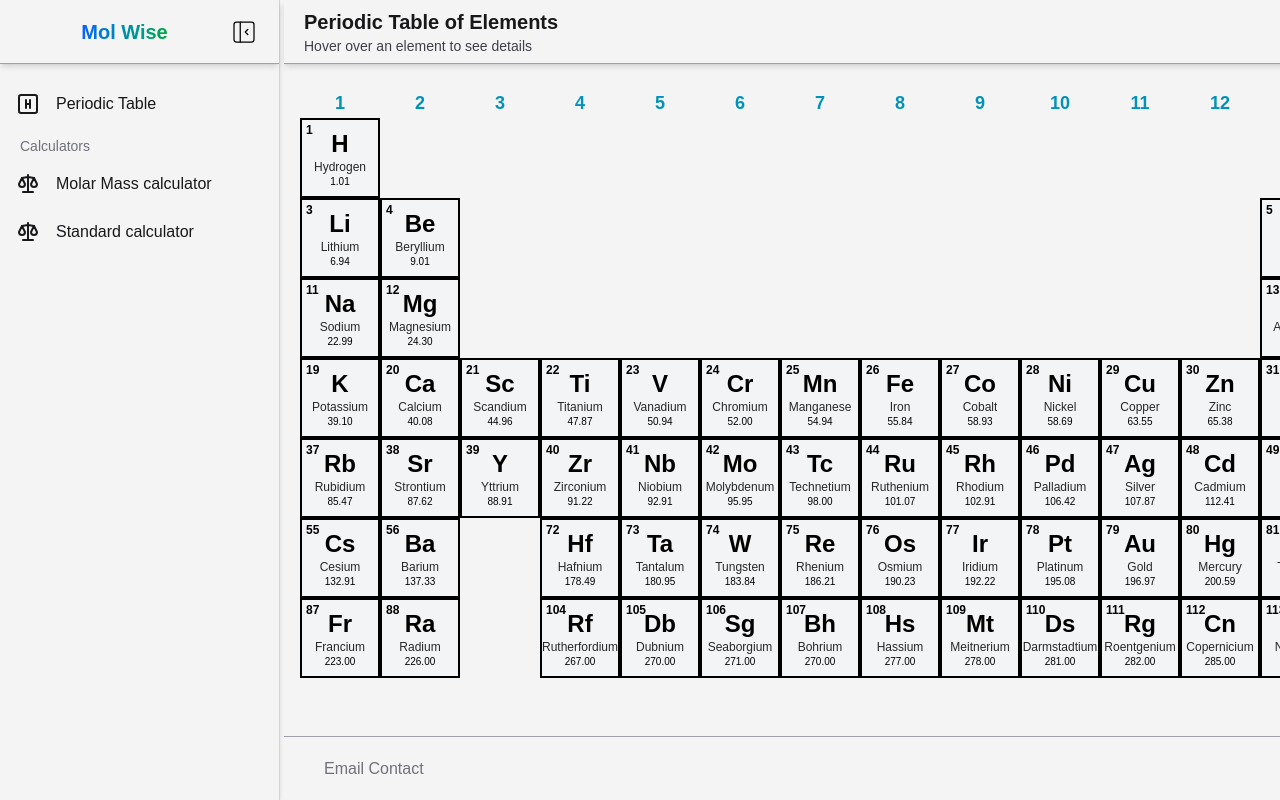
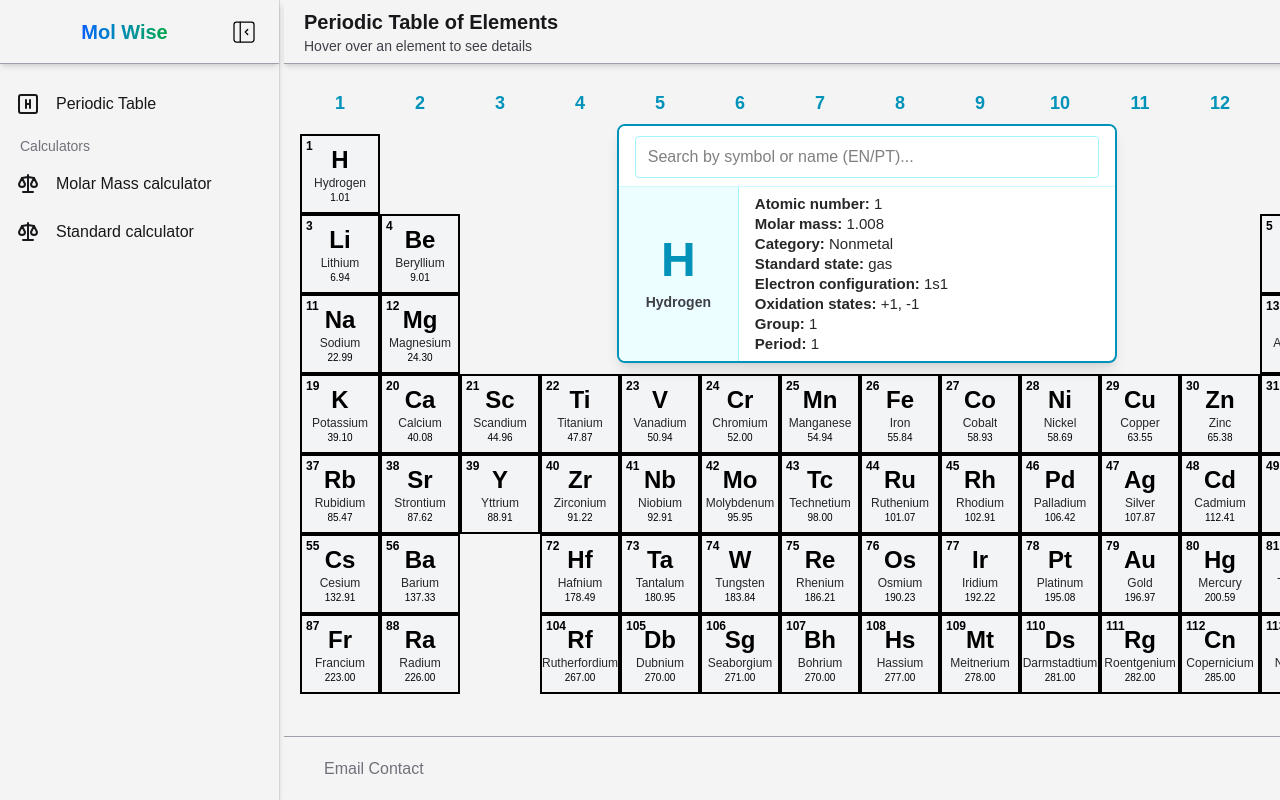
Before and after one commit to brunomacedo1203/Mol-Wise, a Next.js app: page /PeriodicTable in a window 1280 px wide. Shown: the top 800 px of the page. Built offline with nearby package versions, Linux system fonts and the light colour scheme.

Commit message:
Refactor: better search in details panel, grid margin below column numbers

```diff
--- a/src/features/periodic-table/components/ElementDetailsPanel.tsx
+++ b/src/features/periodic-table/components/ElementDetailsPanel.tsx
@@ -1,5 +1,76 @@
-import React from "react";
+import React, { useState } from "react";
 import { Element } from "../types/element";
+import elementsData from "../services/elementsData";
+
+// Mapeamento de nomes em português para símbolo
+const ptNameToSymbol: Record<string, string> = {
+  hidrogenio: "H",
+  helio: "He",
+  litio: "Li",
+  berilio: "Be",
+  boro: "B",
+  carbono: "C",
+  nitrogenio: "N",
+  oxigenio: "O",
+  fluor: "F",
+  neonio: "Ne",
+  sodio: "Na",
+  magnesio: "Mg",
+  aluminio: "Al",
+  silicio: "Si",
+  fosforo: "P",
+  enxofre: "S",
+  cloro: "Cl",
+  argonio: "Ar",
+  potassio: "K",
+  calcio: "Ca",
+  ferro: "Fe",
+  cobre: "Cu",
+  zinco: "Zn",
+  prata: "Ag",
+  ouro: "Au",
+  chumbo: "Pb",
+  mercurio: "Hg",
+  estanho: "Sn",
+  iodo: "I",
+  bromo: "Br",
+  manganes: "Mn",
+  niquel: "Ni",
+  cobalto: "Co",
+  // ... adicione outros conforme necessário
+};
+
+function normalize(str: string) {
+  return str
+    .normalize("NFD")
+    .replace(/\u0300-\u036f/g, "") // Remove acentos
+    .toLowerCase()
+    .replace(/[^a-z0-9]/g, ""); // Remove caracteres especiais
+}
+
+function searchElement(term: string): Element | undefined {
+  const normalized = normalize(term);
+  if (!normalized) return undefined;
+
+  // Busca por símbolo (começo)
+  let found = elementsData.find((el) =>
+    normalize(el.symbol).startsWith(normalized)
+  );
+  if (found) return found;
+
+  // Busca por nome em inglês (contém)
+  found = elementsData.find((el) => normalize(el.name).includes(normalized));
+  if (found) return found;
+
+  // Busca por nome em português (mapeado)
+  const symbol = ptNameToSymbol[normalized];
+  if (symbol) {
+    found = elementsData.find((el) => el.symbol === symbol);
+    if (found) return found;
+  }
+
+  return undefined;
+}
 
 interface ElementDetailsPanelProps {
   element: Element | null;
@@ -8,81 +79,72 @@ interface ElementDetailsPanelProps {
 export default function ElementDetailsPanel({
   element,
 }: ElementDetailsPanelProps) {
-  if (!element) {
-    return null;
-  }
+  const [search, setSearch] = useState("");
+  const searchedElement = searchElement(search);
+  const elementToShow = searchedElement || element;
+
+  if (!elementToShow) return null;
+
+  // Lista de campos a exibir
+  const fields: { label: string; value?: React.ReactNode }[] = [
+    { label: "Atomic number", value: elementToShow.atomicNumber },
+    {
+      label: "Molar mass",
+      value:
+        elementToShow.molarMass !== undefined
+          ? Number(elementToShow.molarMass).toFixed(3)
+          : undefined,
+    },
+    { label: "Category", value: elementToShow.category },
+    { label: "Standard state", value: elementToShow.standardState },
+    {
+      label: "Electron configuration",
+      value: (
+        <span className="break-all">{elementToShow.electronConfiguration}</span>
+      ),
+    },
+    { label: "Oxidation states", value: elementToShow.oxidationStates },
+    { label: "Group", value: elementToShow.group },
+    { label: "Period", value: elementToShow.period },
+  ];
+
   return (
-    <div className="w-[500px] h-auto bg-white border-2 border-cyan-600 rounded-lg shadow-lg flex overflow-hidden">
+    <div className="w-[500px] h-auto bg-white border-2 border-cyan-600 rounded-lg shadow-lg flex overflow-hidden flex-col">
+      {/* Campo de pesquisa no topo */}
+      <div className="w-full px-4 pt-2 pb-2 bg-white border-b border-cyan-100">
+        <input
+          type="text"
+          value={search}
+          onChange={(e) => setSearch(e.target.value)}
+          placeholder="Search by symbol or name (EN/PT)..."
+          className="w-full px-3 py-2 border border-cyan-200 rounded focus:outline-none focus:ring-2 focus:ring-cyan-400 text-base text-black"
+        />
+      </div>
+      <div className="flex flex-row flex-1 overflow-hidden">
         {/* Coluna do símbolo */}
         <div className="flex flex-col items-center justify-center w-[120px] bg-cyan-50 border-r border-cyan-200 py-4">
           <span className="text-5xl font-extrabold text-cyan-600 leading-none">
-          {element.symbol}
+            {elementToShow.symbol}
           </span>
           <span className="text-sm text-zinc-700 font-semibold mt-2">
-          {element.name}
+            {elementToShow.name}
           </span>
         </div>
         {/* Coluna das informações */}
         <div className="flex-1 flex flex-col justify-center px-4 py-2 text-zinc-800 text-[15px]">
           <ul className="flex flex-col gap-y-0.5">
-          {element.symbol && (
-            <li>
-              <span className="font-semibold">Symbol:</span> {element.symbol}
+            {fields.map(
+              ({ label, value }) =>
+                value !== undefined &&
+                value !== "" && (
+                  <li key={label}>
+                    <span className="font-semibold">{label}:</span> {value}
                   </li>
-          )}
-          {element.name && (
-            <li>
-              <span className="font-semibold">Name:</span> {element.name}
-            </li>
-          )}
-          {element.atomicNumber !== undefined && (
-            <li>
-              <span className="font-semibold">Atomic number:</span>{" "}
-              {element.atomicNumber}
-            </li>
-          )}
-          {element.molarMass !== undefined && (
-            <li>
-              <span className="font-semibold">Molar mass:</span>{" "}
-              {element.molarMass}
-            </li>
-          )}
-          {element.category && (
-            <li>
-              <span className="font-semibold">Category:</span>{" "}
-              {element.category}
-            </li>
-          )}
-          {element.standardState && (
-            <li>
-              <span className="font-semibold">Standard state:</span>{" "}
-              {element.standardState}
-            </li>
-          )}
-          {element.electronConfiguration && (
-            <li>
-              <span className="font-semibold">Electron configuration:</span>{" "}
-              <span className="break-all">{element.electronConfiguration}</span>
-            </li>
-          )}
-          {element.oxidationStates && (
-            <li>
-              <span className="font-semibold">Oxidation states:</span>{" "}
-              {element.oxidationStates}
-            </li>
-          )}
-          {element.group !== undefined && (
-            <li>
-              <span className="font-semibold">Group:</span> {element.group}
-            </li>
-          )}
-          {element.period !== undefined && (
-            <li>
-              <span className="font-semibold">Period:</span> {element.period}
-            </li>
+                )
             )}
           </ul>
         </div>
       </div>
+    </div>
   );
 }
--- a/src/features/periodic-table/components/PeriodicTableCards.tsx
+++ b/src/features/periodic-table/components/PeriodicTableCards.tsx
@@ -14,11 +14,19 @@ import LegendCard from "./cards/LegendCard";
 import LanthanidesLabelCard from "./cards/LanthanidesLabelCard";
 import ActinidesLabelCard from "./cards/ActinidesLabelCard";
 import ElementCardWrapper from "./cards/ElementCardWrapper";
+import elementsData from "../services/elementsData";
+
+// Elemento padrão: Hidrogênio
+const defaultElement = elementsData.find((e) => e.symbol === "H");
+if (!defaultElement)
+  throw new Error("Elemento padrão (Hidrogênio) não encontrado!");
 
 export default function PeriodicTableCards() {
-  // Gera a matriz da tabela periódica, incluindo elementos, legendas e placeholders
+  // Estado agora é sempre um elemento, nunca null
+  const [selectedElement, setSelectedElement] = useState<Element>(
+    defaultElement!
+  );
   const matrix = generatePeriodicTableMatrix();
-  const [hoveredElement, setHoveredElement] = useState<Element | null>(null);
 
   return (
     <div className="relative overflow-x-auto">
@@ -34,14 +42,12 @@ export default function PeriodicTableCards() {
         ))}
       </div>
 
-      {/* Painel de detalhes do elemento, exibido ao passar o mouse ou focar em um card */}
-      {hoveredElement && (
-        <div className="absolute left-[22%] top-9 z-50 w-[500px] flex justify-center">
-          <ElementDetailsPanel element={hoveredElement} />
-        </div>
-      )}
+      {/* Painel sempre visível */}
+      <div className="absolute left-[22%] top-9 z-50 w-[500px] flex justify-center">
+        <ElementDetailsPanel element={selectedElement} />
+      </div>
       {/* Grid principal da tabela periódica */}
-      <div className="grid grid-cols-[repeat(18,80px)] gap-0 min-w-[1440px]">
+      <div className="grid grid-cols-[repeat(18,80px)] gap-0 min-w-[1440px] mt-4">
         {matrix.flat().map((element, idx) =>
           // Renderiza o card de legenda no canto inferior esquerdo
           isLegendCard(element) ? (
@@ -57,8 +63,7 @@ export default function PeriodicTableCards() {
             <ElementCardWrapper
               key={element.atomicNumber}
               element={element}
-              hoveredElement={hoveredElement}
-              setHoveredElement={setHoveredElement}
+              setSelectedElement={setSelectedElement}
             />
           ) : (
             // Renderiza um espaço vazio para células sem conteúdo
--- a/src/features/periodic-table/components/cards/ElementCardWrapper.tsx
+++ b/src/features/periodic-table/components/cards/ElementCardWrapper.tsx
@@ -4,27 +4,23 @@ import React from "react";
 
 interface ElementCardWrapperProps {
   element: Element;
-  hoveredElement: Element | null;
-  setHoveredElement: (e: Element | null) => void;
+  setSelectedElement: (e: Element) => void;
 }
 
 export default function ElementCardWrapper({
   element,
-  hoveredElement,
-  setHoveredElement,
+  setSelectedElement,
 }: ElementCardWrapperProps) {
   return (
     <div
       tabIndex={0}
       role="button"
       aria-label={`Elemento ${element.name}, símbolo ${element.symbol}, número atômico ${element.atomicNumber}`}
-      onMouseEnter={() => setHoveredElement(element)}
-      onMouseLeave={() => setHoveredElement(null)}
-      onFocus={() => setHoveredElement(element)}
-      onBlur={() => setHoveredElement(null)}
+      onMouseEnter={() => setSelectedElement(element)}
+      onFocus={() => setSelectedElement(element)}
       onKeyDown={(e) => {
         if (e.key === "Enter" || e.key === " ") {
-          setHoveredElement(hoveredElement ? null : element);
+          setSelectedElement(element);
         }
       }}
       className="focus:outline-none focus:ring-2 focus:ring-cyan-600"
```
Lines whose indentation alone changed are shown as unchanged.
